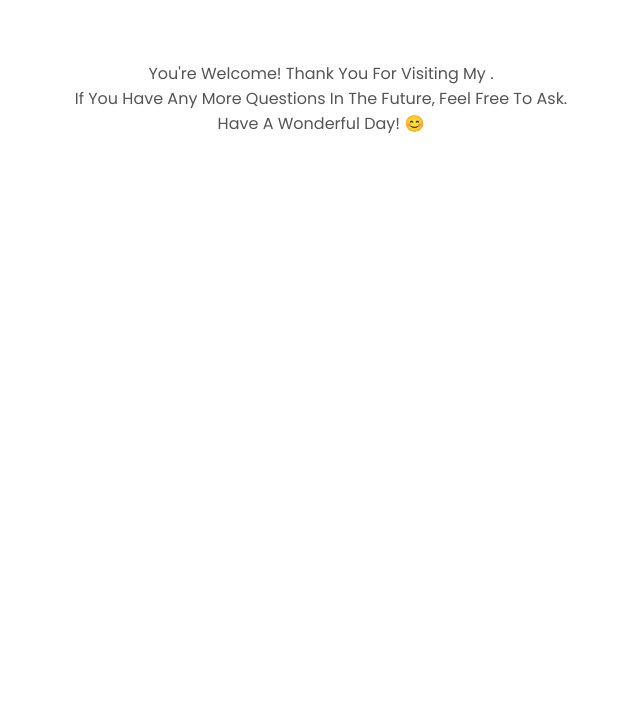
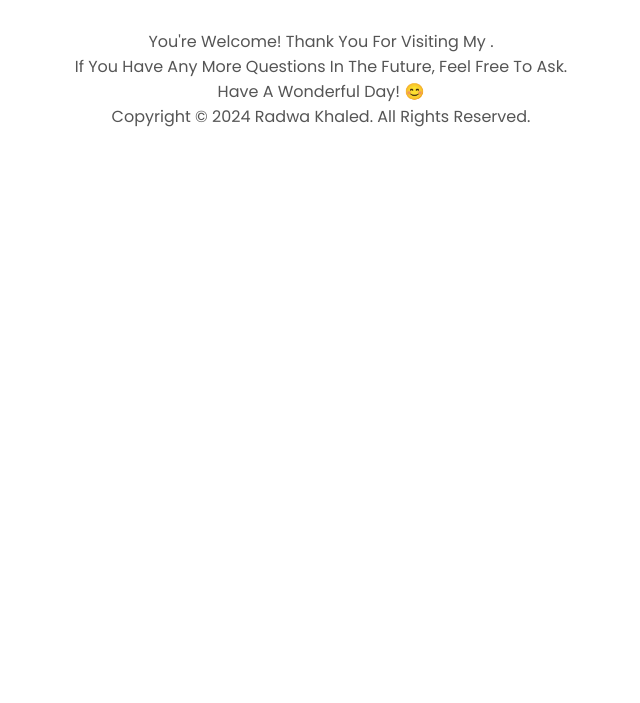
Before and after one commit to radwakhaled204/Portfolio, a plain HTML site: page index.html in a window 1280 px wide. Shown: the part 4457-5160 px from the top of the page, without its empty margins (319-959 px from the left). After the commit the page ends 4694 px from the top, so only its background shows below. Drawn offline with Linux system fonts and the light colour scheme.

Commit message:
Update index.html

```diff
--- a/index.html
+++ b/index.html
@@ -251,16 +251,12 @@
                 <p><a href="https://www.linkedin.com/in/radwa-khaled-26b95928a?utm_source=share&utm_campaign=share_via&utm_content=profile&utm_medium=android_app" target="_blank">LinkedIn</a></p>
             </div>
         </div>
-    <section>
-        <div>
+
+    </section>
+    <footer>
             <p class="section__text__p1">You're Welcome! Thank You For Visiting My .
             </br> If You Have Any More Questions In The Future, Feel Free To Ask.</br>
               Have A Wonderful Day! 😊</p>
-        </div>
-    </section>
-    </section>
-    <footer>
-
         <p>Copyright &#169; 2024 Radwa Khaled. All Rights Reserved.</p>
     </footer>
     <script src="script.js"></script>
```
